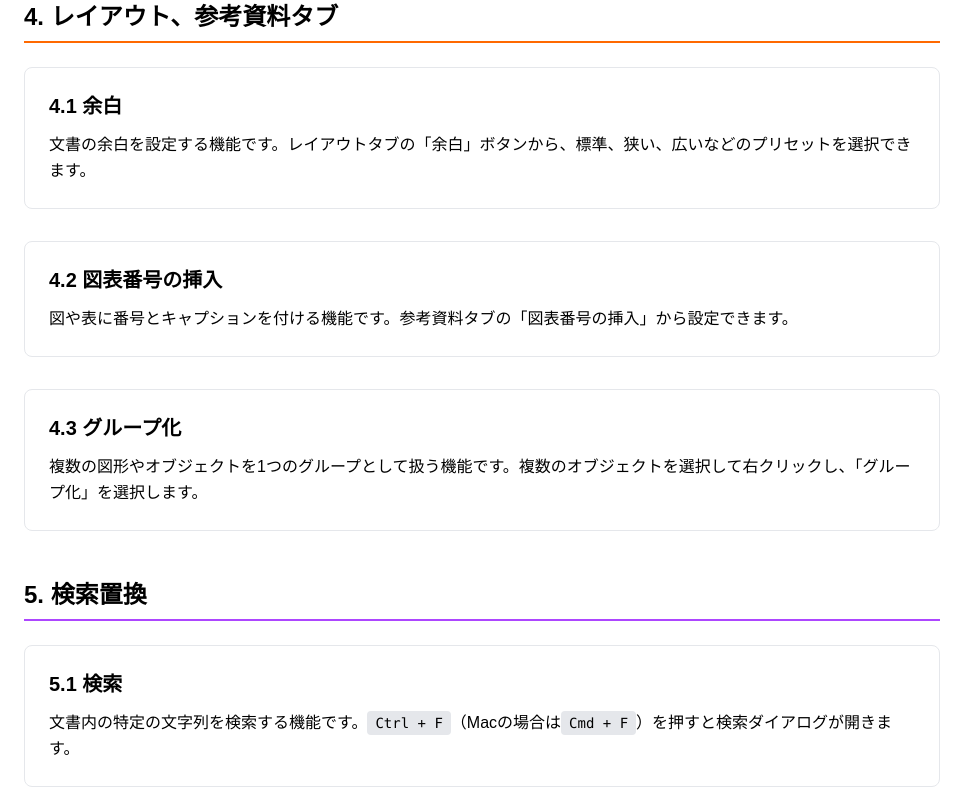
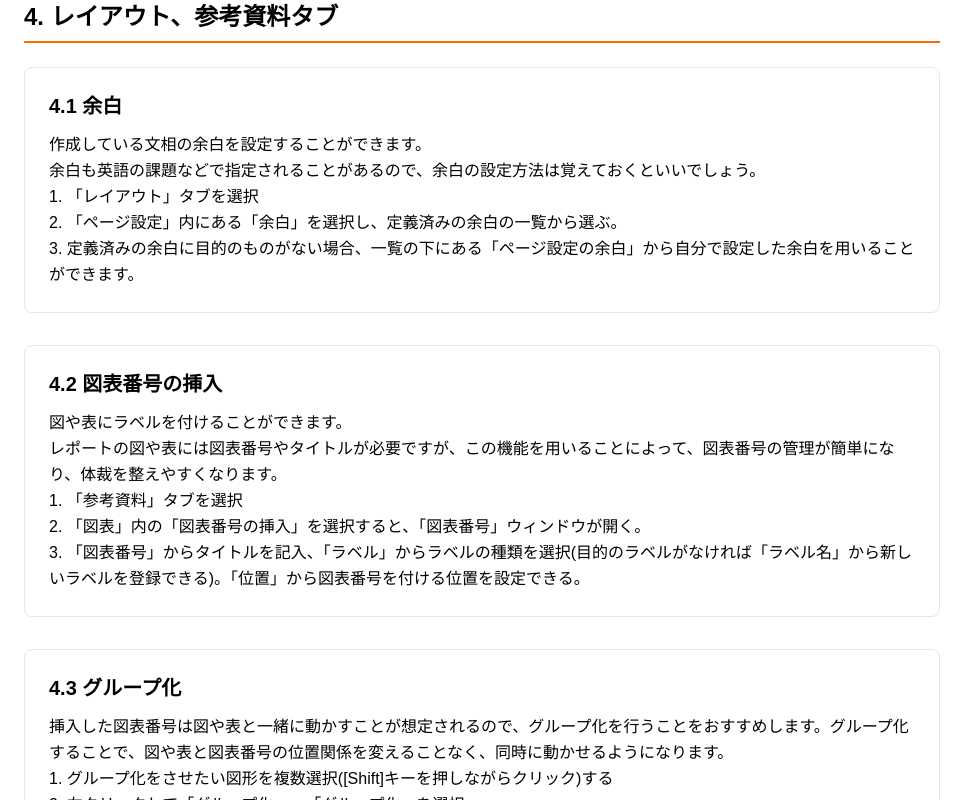
Before and after one commit to Kan-O435/u3-web-document, a Next.js app: page / in a window 1280 px wide. Shown: the part 7600-8400 px from the top of the page, without its empty margins (0-979 px from the left). Built offline with nearby package versions, Linux system fonts and the light colour scheme.

Commit message:
Add layout refeernces tab

```diff
--- a/app/components/sections/LayoutReferencesTab.tsx
+++ b/app/components/sections/LayoutReferencesTab.tsx
@@ -11,7 +11,12 @@ export default function LayoutReferencesTab() {
             4.1 余白
           </h3>
           <p className="text-black leading-relaxed">
-            文書の余白を設定する機能です。レイアウトタブの「余白」ボタンから、標準、狭い、広いなどのプリセットを選択できます。
+            作成している文相の余白を設定することができます。<br />
+            余白も英語の課題などで指定されることがあるので、余白の設定方法は覚えておくといいでしょう。<br />
+            1. 「レイアウト」タブを選択<br />
+            2. 「ページ設定」内にある「余白」を選択し、定義済みの余白の一覧から選ぶ。<br />
+            3. 定義済みの余白に目的のものがない場合、一覧の下にある「ページ設定の余白」から自分で設定した余白を用いることができます。
+
           </p>
         </div>
 
@@ -20,7 +25,12 @@ export default function LayoutReferencesTab() {
             4.2 図表番号の挿入
           </h3>
           <p className="text-black leading-relaxed">
-            図や表に番号とキャプションを付ける機能です。参考資料タブの「図表番号の挿入」から設定できます。
+            図や表にラベルを付けることができます。<br />
+            レポートの図や表には図表番号やタイトルが必要ですが、この機能を用いることによって、図表番号の管理が簡単になり、体裁を整えやすくなります。<br />
+            1. 「参考資料」タブを選択<br />
+            2. 「図表」内の「図表番号の挿入」を選択すると、「図表番号」ウィンドウが開く。<br />
+            3. 「図表番号」からタイトルを記入、「ラベル」からラベルの種類を選択(目的のラベルがなければ「ラベル名」から新しいラベルを登録できる)。「位置」から図表番号を付ける位置を設定できる。<br />
+
           </p>
         </div>
 
@@ -29,7 +39,10 @@ export default function LayoutReferencesTab() {
             4.3 グループ化
           </h3>
           <p className="text-black leading-relaxed">
-            複数の図形やオブジェクトを1つのグループとして扱う機能です。複数のオブジェクトを選択して右クリックし、「グループ化」を選択します。
+            挿入した図表番号は図や表と一緒に動かすことが想定されるので、グループ化を行うことをおすすめします。グループ化することで、図や表と図表番号の位置関係を変えることなく、同時に動かせるようになります。<br />
+            1. グループ化をさせたい図形を複数選択([Shift]キーを押しながらクリック)する<br />
+            2. 右クリックして「グループ化」→「グループ化」を選択。<br />
+            3. グループ化を解除したいときは、「グループ化」→「グループ解除」を選択すると解除されます。
           </p>
         </div>
       </div>
```
